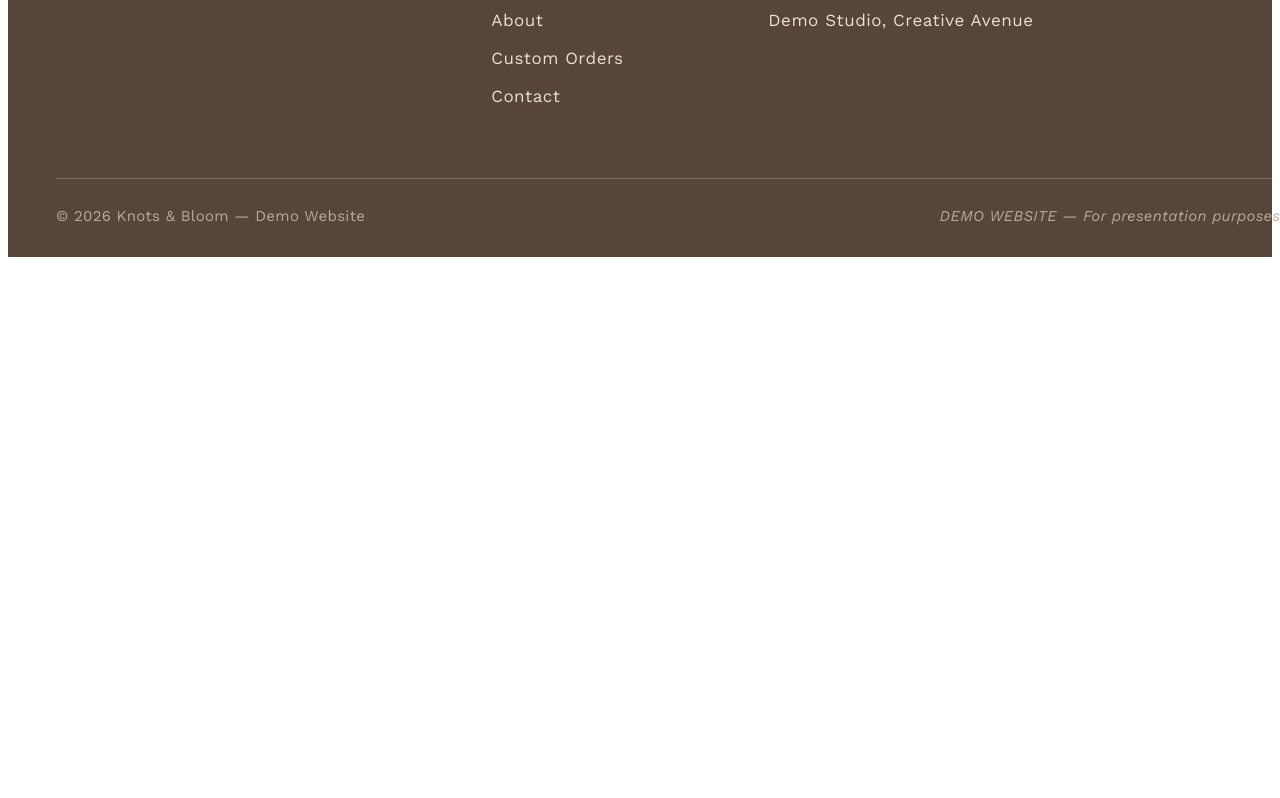
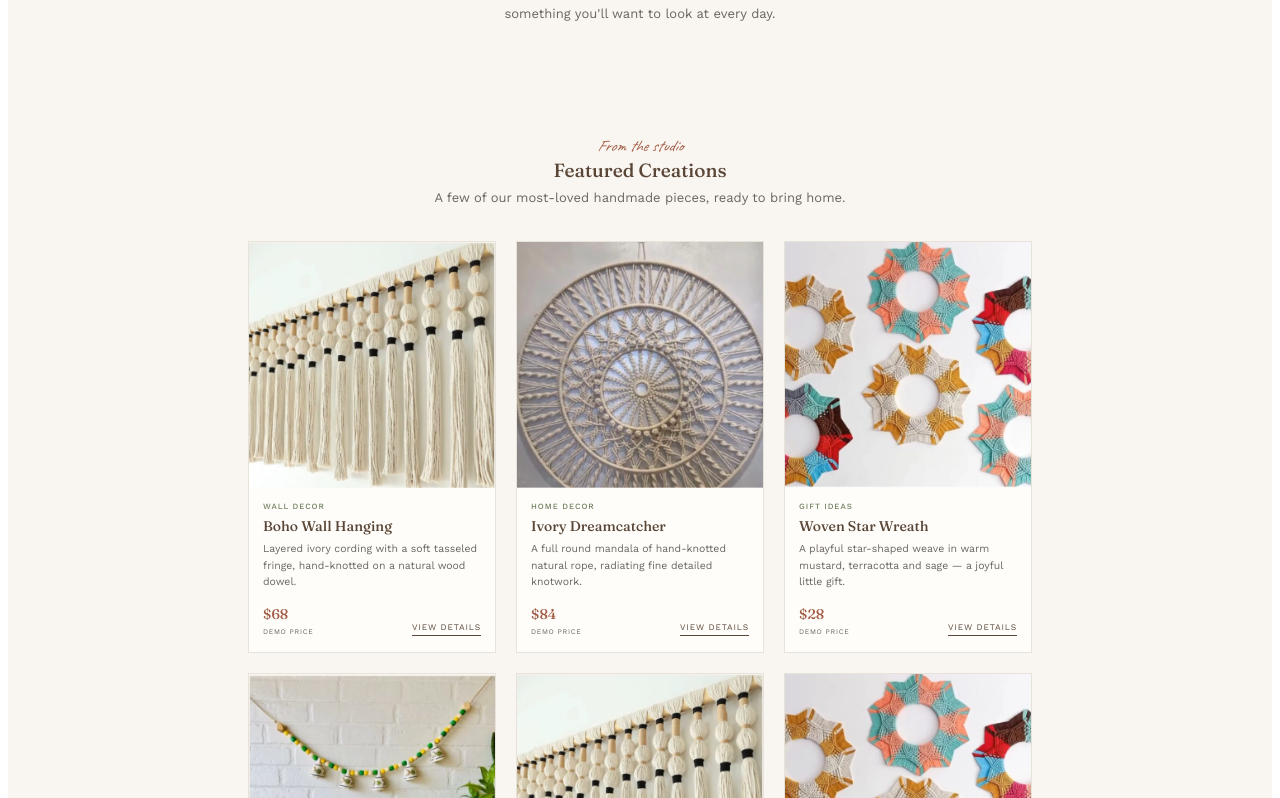
Before and after one commit to dilshodmahmaraimov22-ux/Bloom, a React (Vite) app: page / in a window 1280 px wide. Shown: the part 1662-2460 px from the top of the page. Before the commit the page ends 1927 px from the top, so only its background shows below. Built offline with nearby package versions, Linux system fonts and the light colour scheme.

Commit message:
style berdim

```diff
--- /dev/null
+++ b/src/Components/Card/Card.css
@@ -0,0 +1,248 @@
+@import url("https://fonts.googleapis.com/css2?family=Caveat:wght@400;500&family=Fraunces:opsz,wght@9..144,400;9..144,500;9..144,600&family=Work+Sans:wght@300;400;500&display=swap");
+
+.card {
+  --card-bg: #f9f6f1;
+  --card-surface: #fefdfa;
+  --card-border: #e8e3da;
+  --card-brown: #5a4636;
+  --card-text: #6b6560;
+  --card-accent: #a15c45;
+  --card-green: #6f7f5c;
+
+  background: var(--card-bg);
+  padding: 50px 76px 60px;
+  font-family: "Work Sans", sans-serif;
+  color: var(--card-text);
+  box-sizing: border-box;
+}
+
+.card *,
+.card *::before,
+.card *::after {
+  box-sizing: border-box;
+}
+
+/* ---------- Intro ---------- */
+.card__intro {
+  max-width: 470px;
+  margin: 0 auto;
+  text-align: center;
+}
+
+.card__script {
+  display: block;
+  font-family: "Caveat", cursive;
+  font-style: italic;
+  font-size: 18px;
+  color: var(--card-accent);
+  margin-bottom: 6px;
+}
+
+.card__script--small {
+  font-size: 16px;
+  margin-bottom: 2px;
+}
+
+.card__headline {
+  margin: 0 0 18px;
+  font-family: "Fraunces", serif;
+  font-weight: 500;
+  font-size: 30px;
+  line-height: 1.2;
+  color: var(--card-brown);
+}
+
+.card__lead {
+  margin: 0;
+  font-size: 13px;
+  line-height: 1.75;
+  color: var(--card-text);
+}
+
+/* ---------- Header ---------- */
+.card__header {
+  max-width: 600px;
+  margin: 110px auto 36px;
+  text-align: center;
+}
+
+.card__title {
+  margin: 0 0 8px;
+  font-family: "Fraunces", serif;
+  font-weight: 500;
+  font-size: 19px;
+  color: var(--card-brown);
+}
+
+.card__subtitle {
+  margin: 0;
+  font-size: 13px;
+  color: var(--card-text);
+}
+
+/* ---------- Grid ---------- */
+.card__grid {
+  max-width: 784px;
+  margin: 0 auto;
+  display: grid;
+  grid-template-columns: repeat(3, 1fr);
+  gap: 20px;
+}
+
+.card__item {
+  background: var(--card-surface);
+  border: 1px solid var(--card-border);
+  display: flex;
+  flex-direction: column;
+  transition: transform 0.25s ease, box-shadow 0.25s ease;
+}
+
+.card__item:hover {
+  transform: translateY(-4px);
+  box-shadow: 0 10px 24px rgba(90, 70, 54, 0.1);
+}
+
+.card__media {
+  aspect-ratio: 1 / 1;
+  overflow: hidden;
+}
+
+.card__img {
+  width: 100%;
+  height: 100%;
+  object-fit: cover;
+  display: block;
+  transition: transform 0.4s ease;
+}
+
+.card__item:hover .card__img {
+  transform: scale(1.04);
+}
+
+/* ---------- Body ---------- */
+.card__body {
+  padding: 14px 14px 16px;
+  display: flex;
+  flex-direction: column;
+  flex: 1;
+}
+
+.card__category {
+  font-size: 8px;
+  font-weight: 500;
+  letter-spacing: 0.12em;
+  text-transform: uppercase;
+  color: var(--card-green);
+  margin-bottom: 6px;
+}
+
+.card__name {
+  margin: 0 0 6px;
+  font-family: "Fraunces", serif;
+  font-weight: 500;
+  font-size: 14px;
+  color: var(--card-brown);
+}
+
+.card__text {
+  margin: 0 0 14px;
+  font-size: 10.5px;
+  line-height: 1.6;
+  color: var(--card-text);
+  flex: 1;
+}
+
+.card__footer {
+  display: flex;
+  justify-content: space-between;
+  align-items: flex-end;
+  gap: 10px;
+}
+
+.card__price-box {
+  display: flex;
+  flex-direction: column;
+}
+
+.card__price {
+  font-family: "Fraunces", serif;
+  font-weight: 500;
+  font-size: 14px;
+  color: var(--card-accent);
+}
+
+.card__demo {
+  margin-top: 4px;
+  font-size: 7px;
+  letter-spacing: 0.1em;
+  text-transform: uppercase;
+  color: var(--card-text);
+}
+
+.card__link {
+  font-size: 8.5px;
+  letter-spacing: 0.1em;
+  text-transform: uppercase;
+  color: var(--card-brown);
+  text-decoration: none;
+  border-bottom: 1px solid var(--card-brown);
+  padding-bottom: 3px;
+  white-space: nowrap;
+  transition: color 0.2s ease, border-color 0.2s ease;
+}
+
+.card__link:hover {
+  color: var(--card-accent);
+  border-color: var(--card-accent);
+}
+
+/* ---------- Responsive ---------- */
+@media (max-width: 1024px) {
+  .card {
+    padding: 50px 40px 60px;
+  }
+  .card__grid {
+    max-width: 100%;
+  }
+}
+
+@media (max-width: 820px) {
+  .card__grid {
+    grid-template-columns: repeat(2, 1fr);
+  }
+  .card__header {
+    margin-top: 80px;
+  }
+  .card__text {
+    font-size: 12px;
+  }
+  .card__category {
+    font-size: 9px;
+  }
+  .card__name,
+  .card__price {
+    font-size: 16px;
+  }
+  .card__link {
+    font-size: 10px;
+  }
+  .card__demo {
+    font-size: 8px;
+  }
+}
+
+@media (max-width: 560px) {
+  .card {
+    padding: 40px 18px 50px;
+  }
+  .card__headline {
+    font-size: 26px;
+  }
+  .card__header {
+    margin: 60px auto 28px;
+  }
+  .card__grid {
+    grid-template-columns: 1fr;
+    max-width: 420px;
+  }
+}
--- a/src/Components/Card/Card.jsx
+++ b/src/Components/Card/Card.jsx
@@ -1,15 +1,15 @@
 import "./Card.css";
 
-import card1 from "../assets/boho-wall-hanging.jpg";
-import card2 from "../assets/ivory-dreamcatcher.jpg";
-import card3 from "../assets/woven-star-wreath.jpg";
-import card4 from "../assets/sage-plant-hanger.jpg";
+import card1 from "../Images/card1.png";
+import card2 from "../Images/card2.png";
+import card3 from "../Images/card3.png";
+import card4 from "../Images/card4.png";
 
 
 const products = [
   {
     id: 1,
-    image: img1,
+    image: card1,
     category: "Wall Decor",
     title: "Boho Wall Hanging",
     text: "Layered ivory cording with a soft tasseled fringe, hand-knotted on a natural wood dowel.",
@@ -17,7 +17,7 @@ const products = [
   },
   {
     id: 2,
-    image: img2,
+    image: card2,
     category: "Home Decor",
     title: "Ivory Dreamcatcher",
     text: "A full round mandala of hand-knotted natural rope, radiating fine detailed knotwork.",
@@ -25,7 +25,7 @@ const products = [
   },
   {
     id: 3,
-    image: img3,
+    image: card3,
     category: "Gift Ideas",
     title: "Woven Star Wreath",
     text: "A playful star-shaped weave in warm mustard, terracotta and sage — a joyful little gift.",
@@ -33,7 +33,7 @@ const products = [
   },
   {
     id: 4,
-    image: img4,
+    image: card4,
     category: "Plant Hangers",
     title: "Sage Plant Hanger",
     text: "A beaded cotton garland designed to cradle a small terracotta pot among your greenery.",
@@ -41,7 +41,7 @@ const products = [
   },
   {
     id: 5,
-    image: img5,
+    image: card1,
     category: "Wall Decor",
     title: "Textured Wall Art",
     text: "Chunky wrapped beads and long fringe create rhythm and texture across the whole panel.",
@@ -49,7 +49,7 @@ const products = [
   },
   {
     id: 6,
-    image: img6,
+    image: card3,
     category: "Gift Ideas",
     title: "Macramé Gift Piece",
     text: "A compact woven keepsake in mixed warm tones, ready to gift or display on its own.",
--- a/src/Page/HomePage/Home.jsx
+++ b/src/Page/HomePage/Home.jsx
@@ -1,12 +1,14 @@
 import React from 'react'
 import Hero from '../../Components/Hero/Hero'
 import Text from '../../Components/Text/Text'
+import Card from '../../Components/Card/Card'
 
 const Home = () => {
   return (
     <>
     <Hero/>
     <Text/>
+    <Card/>
     </>
   )
 }
```
